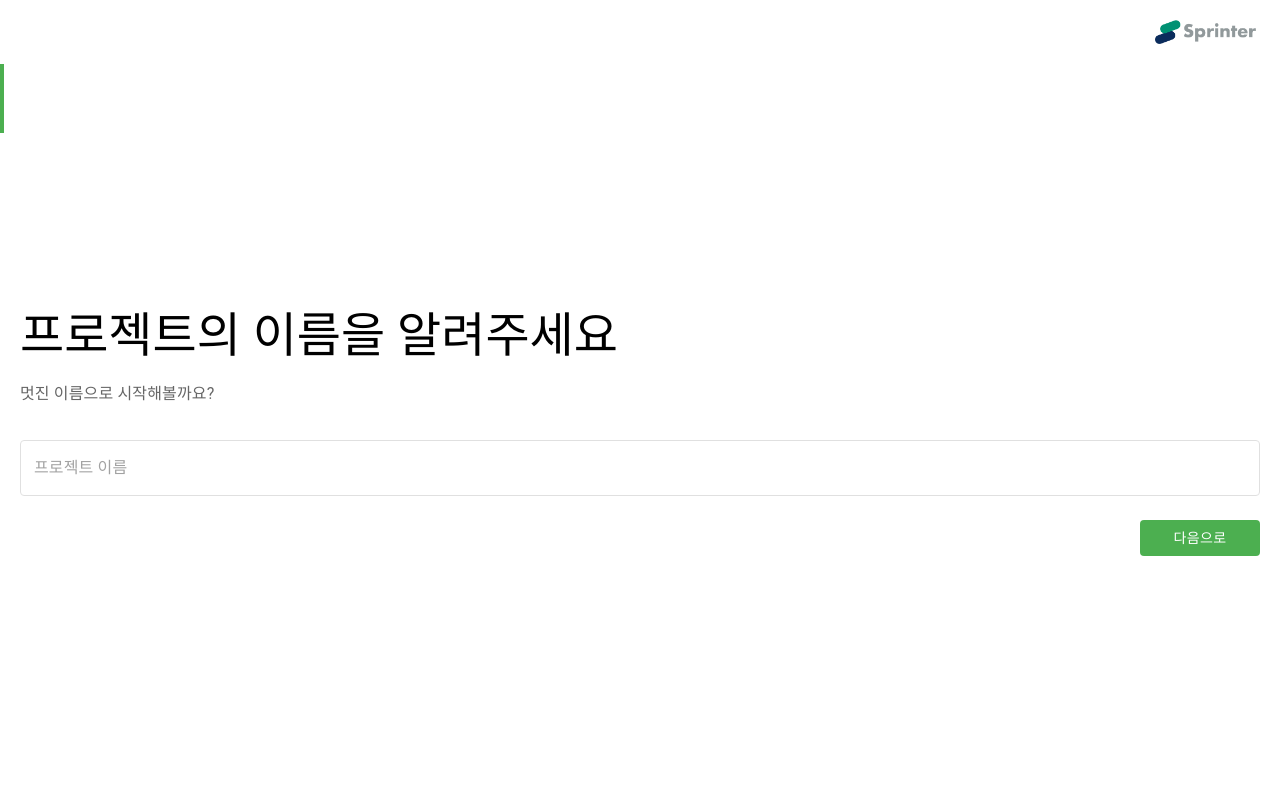
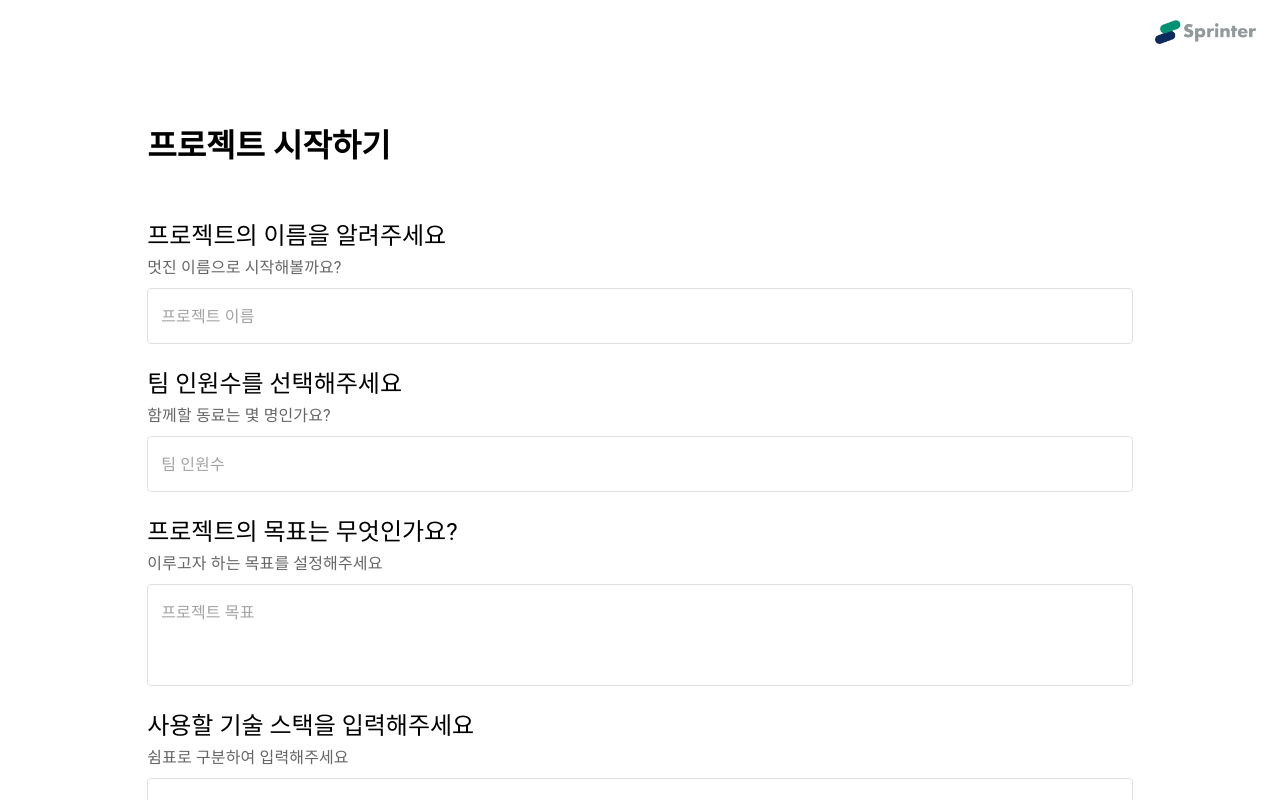
Before and after one commit to nl-sprinter/sprinter-fe, a React (Create React App) app: page /startingform in a window 1280 px wide. Built offline with nearby package versions, Linux system fonts and the light colour scheme; sample sign-in values are in the browser's storage.

Commit message:
feat: StartingFormPage 리팩토링, BacklogConfirmPage 생성

```diff
--- /dev/null
+++ b/src/components/pages/BacklogConfirmPage.js
@@ -0,0 +1,85 @@
+import {Box, TextField, Typography, Button } from '@mui/material';
+import Layout from '../common/Layout';
+import {styled} from '@mui/material/styles';
+import {useNavigate} from 'react-router-dom';
+
+
+
+const StyledTextField = styled(TextField)({
+    '& .MuiOutlinedInput-root': {
+        '& fieldset': {
+            borderColor: '#e0e0e0',
+        },
+        '&:hover fieldset': {
+            borderColor: '#666666',
+        },
+        '&.Mui-focused fieldset': {
+            borderColor: '#4CAF50',
+            borderWidth: 1,
+        },
+    },
+});
+
+
+const BacklogConfirmPage = () => {
+    const navigate = useNavigate();
+
+    // 제출버튼 눌렀을 때
+    const handleSubmit = (event) => {
+        event.preventDefault();
+        const formData = new FormData(event.target);
+        const data = Object.fromEntries(formData.entries());
+        console.log(JSON.stringify(data)); // 서버로 전송하는 로직 추가
+        navigate('/home');
+    };
+
+    return (
+        <Layout>
+            <Box component="form" onSubmit={handleSubmit} sx={{padding: '32px 10%', overflowY: 'auto'}}>
+                <Typography variant="h4" component="h1" sx={{textAlign: 'center', mb: 4}}>
+                    AI 추천 백로그
+                </Typography>
+                <Box sx={{height: '400px', overflowY: 'auto', border: '1px solid #e0e0e0', borderRadius: '8px', p: 2, mb: 4}}>
+                    {/* 백로그 항목 리스트 */}
+                    <Typography variant="body1" sx={{mb: 2}}>
+                        백로그 항목 1
+                    </Typography>
+                    <Typography variant="body1" sx={{mb: 2}}>
+                        백로그 항목 2
+                    </Typography>
+                    <Typography variant="body1" sx={{mb: 2}}>
+                        백로그 항목 3
+                    </Typography>
+                    {/* 더 많은 백로그 항목들 */}
+                </Box>
+                <Box sx={{display: 'flex', justifyContent: 'space-between', mt: 4}}>
+                    <Button
+                        variant="outlined"
+                        sx={{
+                            width: '120px',
+                            color: '#4CAF50',
+                            borderColor: '#4CAF50',
+                            '&:hover': {borderColor: '#45a049', color: '#45a049'}
+                        }}
+                        onClick={() => navigate('/home')}
+                    >
+                        취소
+                    </Button>
+                    <Button
+                        type="submit"
+                        variant="contained"
+                        sx={{
+                            width: '120px',
+                            bgcolor: '#4CAF50',
+                            '&:hover': {bgcolor: '#45a049'}
+                        }}
+                    >
+                        만들기
+                    </Button>
+                </Box>
+            </Box>
+        </Layout>
+    );
+};
+
+export default BacklogConfirmPage;
--- a/src/components/pages/StartingFormPage.js
+++ b/src/components/pages/StartingFormPage.js
@@ -1,42 +1,9 @@
-import {Box, TextField, Typography, Button, LinearProgress} from '@mui/material';
+import {Box, TextField, Typography, Button } from '@mui/material';
 import Layout from '../common/Layout';
 import {styled} from '@mui/material/styles';
-import {useRef, useEffect, useState} from 'react';
 import {useNavigate} from 'react-router-dom';
 
-const ProgressBar = styled(Box)({
-    position: 'fixed',
-    left: 0,
-    top: 0,
-    bottom: 0,
-    width: '4px',
-    zIndex: 1000,
-});
 
-const FormSection = styled(Box)({
-    height: 'calc(100vh - 64px)',
-    display: 'flex',
-    flexDirection: 'column',
-    justifyContent: 'center',
-    padding: '0 20px',
-    scrollSnapAlign: 'start',
-});
-
-const FormContainer = styled(Box)({
-    position: 'fixed',
-    top: '64px',
-    left: 0,
-    right: 0,
-    bottom: 0,
-    overflowY: 'scroll',
-    scrollSnapType: 'y mandatory',
-    '&::-webkit-scrollbar': {
-        display: 'none'
-    },
-    '-ms-overflow-style': 'none',
-    'scrollbar-width': 'none',
-    scrollBehavior: 'smooth'
-});
 
 const StyledTextField = styled(TextField)({
     '& .MuiOutlinedInput-root': {
@@ -53,262 +20,143 @@ const StyledTextField = styled(TextField)({
     },
 });
 
-const NextButton = styled(Button)({
-    marginTop: '24px',
-    backgroundColor: '#4CAF50',
-    color: 'white',
-    width: '120px',
-    alignSelf: 'flex-end',
-    '&:hover': {
-        backgroundColor: '#45a049'
-    }
-});
-
-const PrevButton = styled(Button)({
-    marginTop: '24px',
-    backgroundColor: '#e0e0e0',
-    color: '#666666',
-    width: '120px',
-    marginRight: '12px',
-    '&:hover': {
-        backgroundColor: '#d0d0d0'
-    }
-});
-
-const ButtonContainer = styled(Box)({
-    display: 'flex',
-    justifyContent: 'flex-end',
-    width: '100%'
-});
 
 const StartingFormPage = () => {
     const navigate = useNavigate();
-    const [currentSection, setCurrentSection] = useState(0);
-    const containerRef = useRef(null);
-    const sectionRefs = [
-        useRef(null),
-        useRef(null),
-        useRef(null),
-        useRef(null),
-        useRef(null),
-        useRef(null)
-    ];
 
-    const handlePrev = () => {
-        const container = containerRef.current;
-        if (!container || currentSection <= 0) return;
-
-        const prevSection = currentSection - 1;
-        container.scrollTo({
-            top: prevSection * (window.innerHeight - 64),
-            behavior: 'smooth'
-        });
+    // 제출버튼 눌렀을 때
+    const handleSubmit = (event) => {
+        event.preventDefault();
+        const formData = new FormData(event.target);
+        const data = Object.fromEntries(formData.entries());
+        console.log(JSON.stringify(data)); // 서버로 전송하는 로직 추가
+        navigate('/backlogconfirm');
     };
 
-    const handleNext = () => {
-        const container = containerRef.current;
-        if (!container || currentSection >= sections.length - 1) return;
-
-        const nextSection = currentSection + 1;
-        container.scrollTo({
-            top: nextSection * (window.innerHeight - 64),
-            behavior: 'smooth'
-        });
-    };
-
-    const handleScroll = () => {
-        const container = containerRef.current;
-        if (!container) return;
-
-        const scrollPosition = container.scrollTop;
-        const windowHeight = window.innerHeight;
-
-        const currentIndex = Math.round(scrollPosition / windowHeight);
-        setCurrentSection(currentIndex);
-    };
-
-    useEffect(() => {
-        const container = containerRef.current;
-        if (container) {
-            container.addEventListener('scroll', handleScroll);
-            return () => container.removeEventListener('scroll', handleScroll);
-        }
-    }, []);
-
-    const sections = [
-        {
-            title: "프로젝트의 이름을 알려주세요",
-            subtitle: "멋진 이름으로 시작해볼까요?",
-            field: (
-                <Box sx={{display: 'flex', flexDirection: 'column'}}>
+    return (
+        <Layout>
+            <Box component="form" onSubmit={handleSubmit} sx={{padding: '32px 10%', overflowY: 'auto'}}>
+                <h1>프로젝트 시작하기</h1>
+                <br/><br/><br/>
+                <Box sx={{mb: 3}}>
+                    <Typography variant="h5" component="h2">
+                        프로젝트의 이름을 알려주세요
+                    </Typography>
+                    <Typography variant="body1" sx={{mt: 0.5, color: '#666666'}}>
+                        멋진 이름으로 시작해볼까요?
+                    </Typography>
                     <StyledTextField
                         fullWidth
+                        name="projectName"
                         placeholder="프로젝트 이름"
                         variant="outlined"
-                        sx={{mt: 4}}
+                        sx={{mt: 1}}
                     />
-                    <NextButton onClick={handleNext}>
-                        다음으로
-                    </NextButton>
                 </Box>
-            )
-        },
-        {
-            title: "팀 인원수를 선택해주세요",
-            subtitle: "함께할 동료는 몇 명인가요?",
-            field: (
-                <Box sx={{display: 'flex', flexDirection: 'column'}}>
+                <Box sx={{mb: 3}}>
+                    <Typography variant="h5" component="h2">
+                        팀 인원수를 선택해주세요
+                    </Typography>
+                    <Typography variant="body1" sx={{mt: 0.5, color: '#666666'}}>
+                        함께할 동료는 몇 명인가요?
+                    </Typography>
                     <StyledTextField
                         fullWidth
+                        name="teamSize"
                         type="number"
                         placeholder="팀 인원수"
                         variant="outlined"
-                        sx={{mt: 4}}
+                        sx={{mt: 1}}
                     />
-                    <ButtonContainer>
-                        <PrevButton onClick={handlePrev}>
-                            이전으로
-                        </PrevButton>
-                        <NextButton onClick={handleNext}>
-                            다음으로
-                        </NextButton>
-                    </ButtonContainer>
                 </Box>
-            )
-        },
-        {
-            title: "프로젝트의 목표는 무엇인가요?",
-            subtitle: "이루고자 하는 목표를 설정해주세요",
-            field: (
-                <Box sx={{display: 'flex', flexDirection: 'column'}}>
+                <Box sx={{mb: 3}}>
+                    <Typography variant="h5" component="h2">
+                        프로젝트의 목표는 무엇인가요?
+                    </Typography>
+                    <Typography variant="body1" sx={{mt: 0.5, color: '#666666'}}>
+                        이루고자 하는 목표를 설정해주세요
+                    </Typography>
                     <StyledTextField
                         fullWidth
+                        name="projectGoal"
                         multiline
-                        rows={4}
+                        rows={3}
                         placeholder="프로젝트 목표"
                         variant="outlined"
-                        sx={{mt: 4}}
+                        sx={{mt: 1}}
                     />
-                    <ButtonContainer>
-                        <PrevButton onClick={handlePrev}>
-                            이전으로
-                        </PrevButton>
-                        <NextButton onClick={handleNext}>
-                            다음으로
-                        </NextButton>
-                    </ButtonContainer>
                 </Box>
-            )
-        },
-        {
-            title: "사용할 기술 스택을 입력해주세요",
-            subtitle: "쉼표로 구분하여 입력해주세요",
-            field: (
-                <Box sx={{display: 'flex', flexDirection: 'column'}}>
+                <Box sx={{mb: 3}}>
+                    <Typography variant="h5" component="h2">
+                        사용할 기술 스택을 입력해주세요
+                    </Typography>
+                    <Typography variant="body1" sx={{mt: 0.5, color: '#666666'}}>
+                        쉼표로 구분하여 입력해주세요
+                    </Typography>
                     <StyledTextField
                         fullWidth
+                        name="techStack"
                         placeholder="React, Spring, MySQL..."
                         variant="outlined"
-                        sx={{mt: 4}}
+                        sx={{mt: 1}}
                     />
-                    <ButtonContainer>
-                        <PrevButton onClick={handlePrev}>
-                            이전으로
-                        </PrevButton>
-                        <NextButton onClick={handleNext}>
-                            다음으로
-                        </NextButton>
-                    </ButtonContainer>
                 </Box>
-            )
-        },
-        {
-            title: "프로젝트 주제를 선택해주세요",
-            subtitle: "어떤 분야의 프로젝트인가요?",
-            field: (
-                <Box sx={{display: 'flex', flexDirection: 'column'}}>
+                <Box sx={{mb: 3}}>
+                    <Typography variant="h5" component="h2">
+                        프로젝트 주제를 선택해주세요
+                    </Typography>
+                    <Typography variant="body1" sx={{mt: 0.5, color: '#666666'}}>
+                        어떤 분야의 프로젝트인가요?
+                    </Typography>
                     <StyledTextField
                         fullWidth
+                        name="projectTopic"
                         placeholder="프로젝트 주제"
                         variant="outlined"
-                        sx={{mt: 4}}
+                        sx={{mt: 1}}
                     />
-                    <ButtonContainer>
-                        <PrevButton onClick={handlePrev}>
-                            이전으로
-                        </PrevButton>
-                        <NextButton onClick={handleNext}>
-                            다음으로
-                        </NextButton>
-                    </ButtonContainer>
                 </Box>
-            )
-        },
-        {
-            title: "프로젝트 진행 기간을 입력해주세요",
-            subtitle: "목표 기간을 설정해주세요",
-            field: (
-                <Box sx={{mt: 4, display: 'flex', flexDirection: 'column', gap: 2}}>
+                <Box sx={{mb: 3}}>
+                    <Typography variant="h5" component="h2">
+                        프로젝트 진행 기간을 입력해주세요
+                    </Typography>
+                    <Typography variant="body1" sx={{mt: 0.5, color: '#666666'}}>
+                        대략 얼마나 진행할건가요?
+                    </Typography>
                     <StyledTextField
                         fullWidth
-                        type="date"
+                        name="projectDuration"
+                        placeholder="프로젝트 진행 기간"
                         variant="outlined"
-                        label="시작일"
+                        sx={{mt: 1}}
                     />
-                    <StyledTextField
-                        fullWidth
-                        type="date"
+                </Box>
+                <Box sx={{display: 'flex', justifyContent: 'space-between', mt: 4}}>
+                    <Button
                         variant="outlined"
-                        label="종료일"
-                    />
-                    <ButtonContainer>
-                        <PrevButton onClick={handlePrev}>
-                            이전으로
-                        </PrevButton>
+                        sx={{
+                            width: '120px',
+                            color: '#4CAF50',
+                            borderColor: '#4CAF50',
+                            '&:hover': {borderColor: '#45a049', color: '#45a049'}
+                        }}
+                        onClick={() => navigate('/home')}
+                    >
+                        뒤로가기
+                    </Button>
                     <Button
+                        type="submit"
                         variant="contained"
                         sx={{
                             width: '120px',
                             bgcolor: '#4CAF50',
                             '&:hover': {bgcolor: '#45a049'}
                         }}
-                            onClick={() => navigate('/home')}
                     >
-                            완료
+                        제출
                     </Button>
-                    </ButtonContainer>
                 </Box>
-            )
-        }
-    ];
-
-    const progress = ((currentSection + 1) / sections.length) * 100;
-
-    return (
-        <Layout>
-            <ProgressBar>
-                <Box
-                    sx={{
-                        height: `${progress}%`,
-                        width: '100%',
-                        backgroundColor: '#4CAF50',
-                        transition: 'height 0.3s ease'
-                    }}
-                />
-            </ProgressBar>
-            <FormContainer ref={containerRef}>
-                {sections.map((section, index) => (
-                    <FormSection key={index} ref={sectionRefs[index]}>
-                        <Typography variant="h3" component="h1">
-                            {section.title}
-                        </Typography>
-                        <Typography variant="subtitle1" sx={{mt: 2, color: '#666666'}}>
-                            {section.subtitle}
-                        </Typography>
-                        {section.field}
-                    </FormSection>
-                ))}
-            </FormContainer>
+            </Box>
         </Layout>
     );
 };
```
Also changed, not shown: src/routes/Routes.js (+9 -1 lines). Lines whose indentation alone changed are shown as unchanged.
